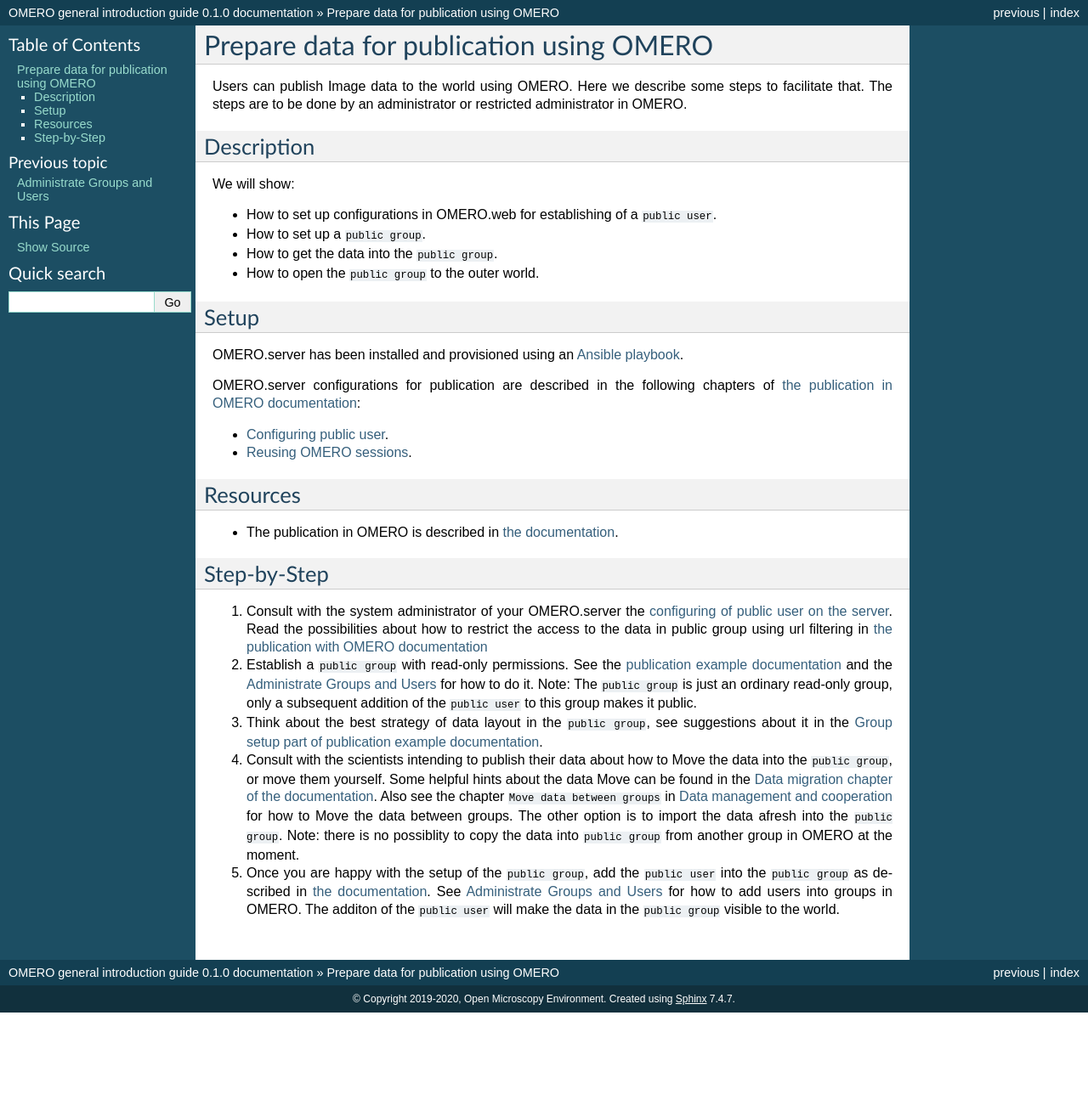
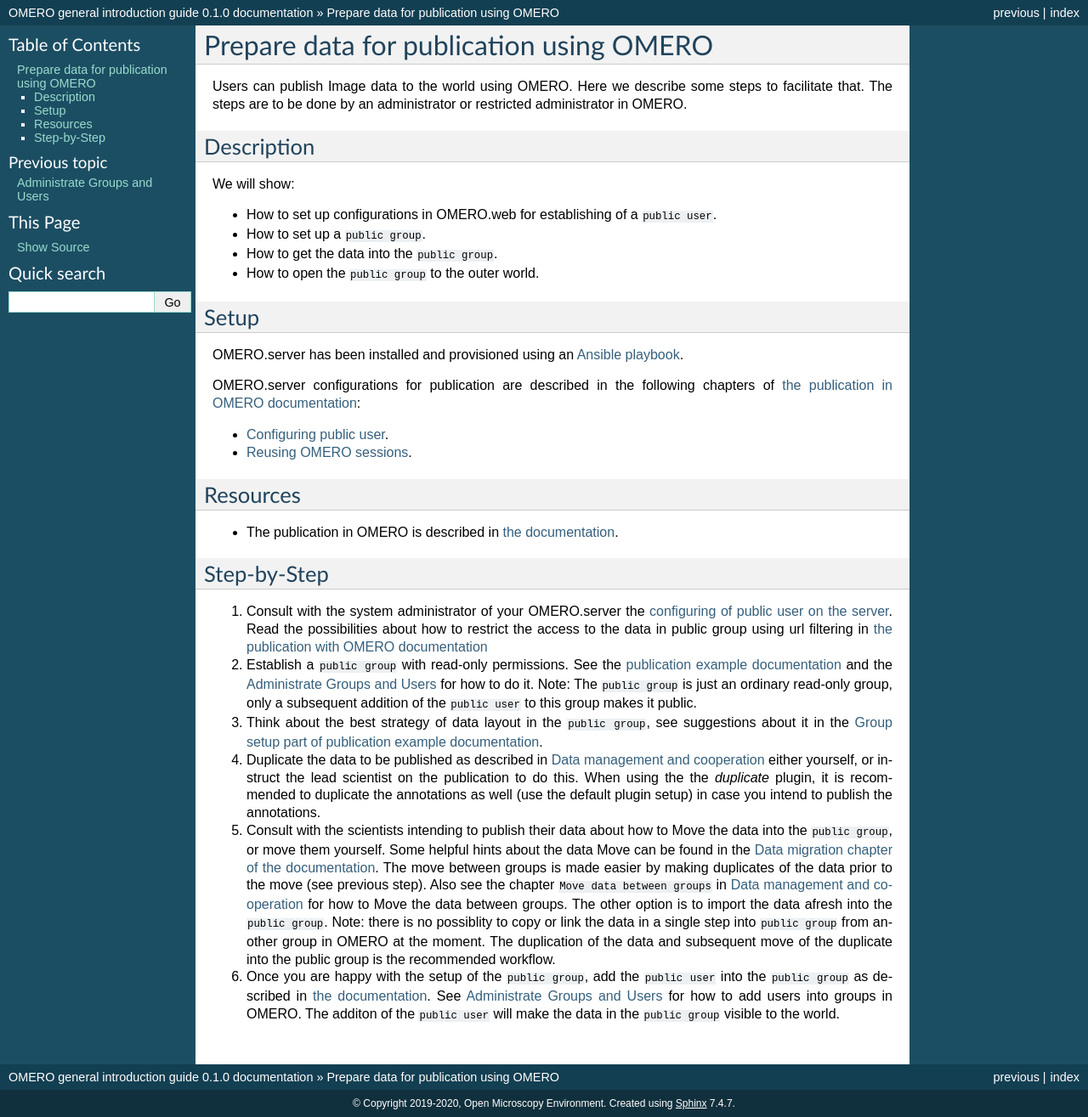
Before and after one commit to ome/omero-guide-introduction, a Sphinx documentation site: the page built from docs/data-publication.rst, in a window 1280 px wide. Shown: the whole page at 85% size. Built offline with Sphinx 7.4.7, drawn with Linux system fonts in a browser that asks for light colours; before the commit the page ends 1192 px from its top, so only the background shows below that.

Commit message:
Insert the duplicate workflow into the publication workflow

```diff
--- a/docs/data-publication.rst
+++ b/docs/data-publication.rst
@@ -41,6 +41,8 @@
 
 #. Think about the best strategy of data layout in the ``public group``, see suggestions about it in the `Group setup part of publication example documentation <https://docs.openmicroscopy.org/omero/latest/sysadmins/public.html#group-setup>`_.
 
-#. Consult with the scientists intending to publish their data about how to Move the data into the ``public group``, or move them yourself. Some helpful hints about the data Move can be found in the `Data migration chapter of the documentation <https://docs.openmicroscopy.org/omero/latest/sysadmins/public.html#data-migration>`_. Also see the chapter ``Move data between groups`` in :doc:`data-management` for how to Move the data between groups. The other option is to import the data afresh into the ``public group``. Note: there is no possiblity to copy the data into ``public group`` from another group in OMERO at the moment.
+#. Duplicate the data to be published as described in :doc:`data-management` either yourself, or instruct the lead scientist on the publication to do this. When using the the `duplicate` plugin, it is recommended to duplicate the annotations as well (use the default plugin setup) in case you intend to publish the annotations.
+
+#. Consult with the scientists intending to publish their data about how to Move the data into the ``public group``, or move them yourself. Some helpful hints about the data Move can be found in the `Data migration chapter of the documentation <https://docs.openmicroscopy.org/omero/latest/sysadmins/public.html#data-migration>`_. The move between groups is made easier by making duplicates of the data prior to the move (see previous step). Also see the chapter ``Move data between groups`` in :doc:`data-management` for how to Move the data between groups. The other option is to import the data afresh into the ``public group``. Note: there is no possiblity to copy or link the data in a single step into ``public group`` from another group in OMERO at the moment. The duplication of the data and subsequent move of the duplicate into the public group is the recommended workflow.
 
 #. Once you are happy with the setup of the ``public group``, add the ``public user`` into the ``public group`` as described in `the documentation <https://docs.openmicroscopy.org/omero/latest/sysadmins/public.html>`_. See :doc:`group-user-management` for how to add users into groups in OMERO. The additon of the ``public user`` will make the data in the ``public group`` visible to the world.
```
